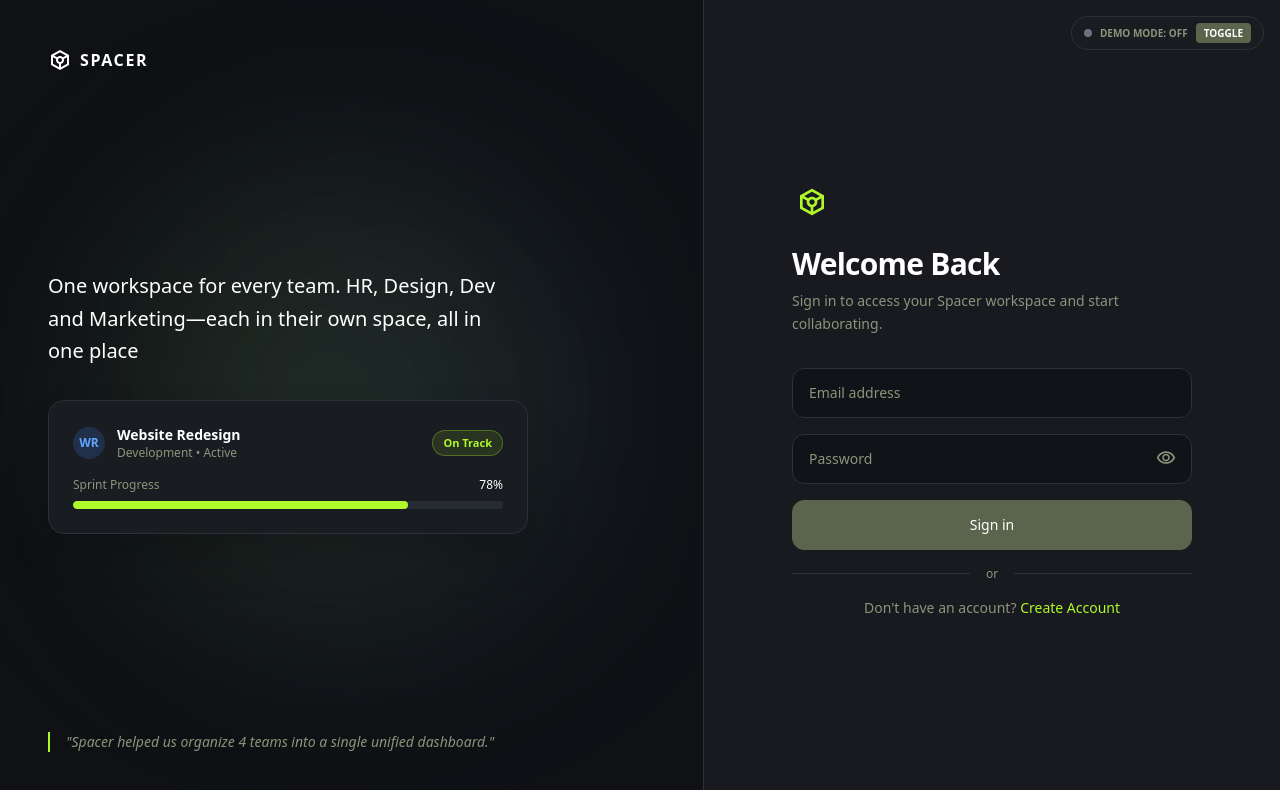
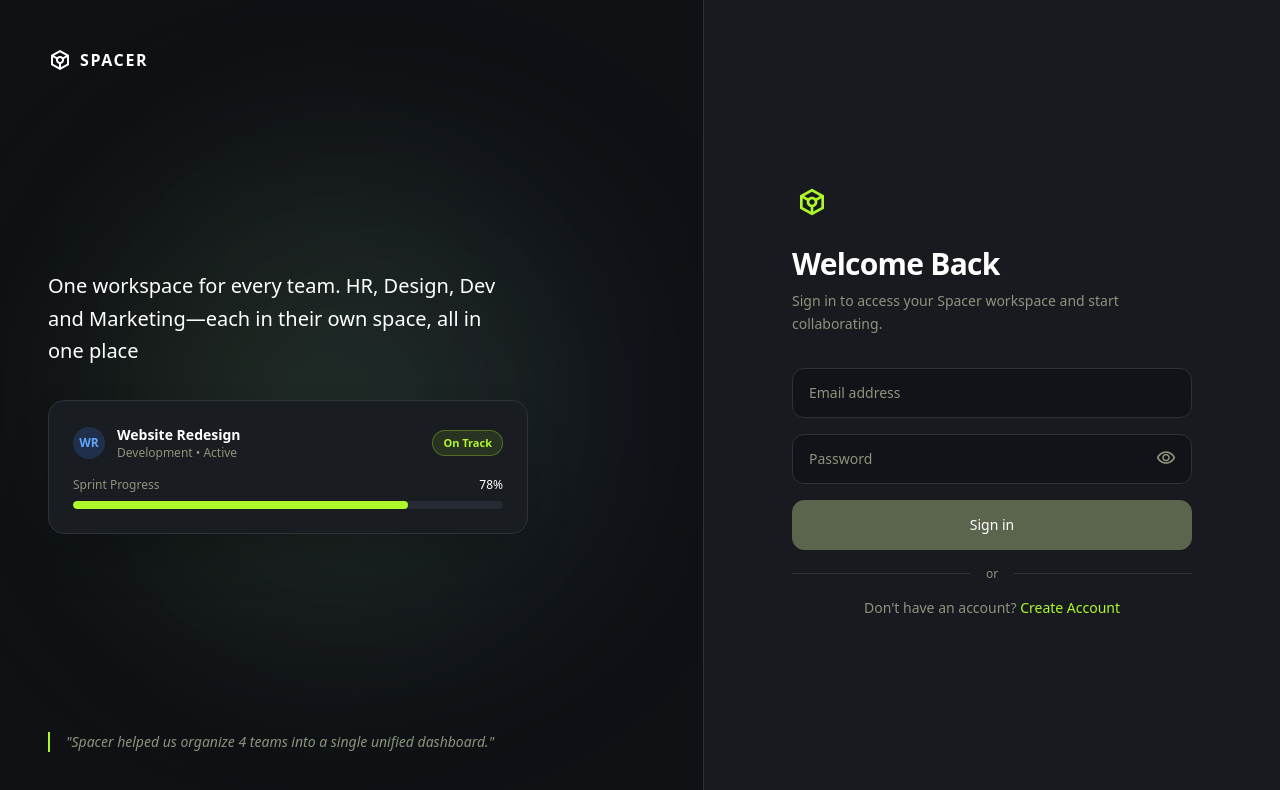
Before and after one commit to Patrickd1234/Spacer-Remaster, a React (Vite) app in the folder Spacer-app/: page /login in a window 1280 px wide. Shown: the top 790 px of the page. Built offline with nearby package versions, Linux system fonts and the light colour scheme.

Commit message:
Remove demo mode toggle badge

```diff
--- a/Spacer-app/src/Login.jsx
+++ b/Spacer-app/src/Login.jsx
@@ -47,20 +47,6 @@ function Login() {
 
     return (
         <div className="flex min-h-screen bg-[#111318] text-white font-sans overflow-hidden relative">
-            {/* Demo Mode Badge */}
-            <div className="absolute top-4 right-4 z-50">
-                <div className="px-3 py-1.5 rounded-full flex items-center gap-2 text-xs bg-[#191c21] border border-[#2D3139]">
-                    <span className={`w-2 h-2 rounded-full ${isDemoMode ? "bg-[#aff82a] animate-pulse" : "bg-gray-500"}`}></span>
-                    <span className="text-[#8c947b] uppercase font-bold text-[10px]">Demo Mode: {isDemoMode ? "ON" : "OFF"}</span>
-                    <button
-                        type="button"
-                        onClick={toggleDemoMode}
-                        className="px-2 py-0.5 bg-[#5b644d] text-white text-[10px] font-bold rounded hover:bg-[#6c765c] transition-all cursor-pointer uppercase"
-                    >
-                        Toggle
-                    </button>
-                </div>
-            </div>
 
             {/* Left Side: Product Showcase / Graphics */}
             <div className="hidden lg:flex lg:w-[55%] relative flex-col justify-between p-12 overflow-hidden border-r border-[#2D3139] bg-[#0F1115]">
--- a/Spacer-app/src/signup.jsx
+++ b/Spacer-app/src/signup.jsx
@@ -120,20 +120,6 @@ function Signup() {
 
     return (
         <div className="flex min-h-screen bg-[#111318] text-white font-sans overflow-hidden relative">
-            {/* Demo Mode Toggle Badge */}
-            <div className="absolute top-4 right-4 z-50">
-                <div className="px-3 py-1.5 rounded-full flex items-center gap-2 text-xs bg-[#191c21] border border-[#2D3139]">
-                    <span className={`w-2 h-2 rounded-full ${isDemoMode ? "bg-[#aff82a] animate-pulse" : "bg-gray-500"}`}></span>
-                    <span className="text-[#8c947b] uppercase font-bold text-[10px]">Demo Mode: {isDemoMode ? "ON" : "OFF"}</span>
-                    <button
-                        type="button"
-                        onClick={toggleDemoMode}
-                        className="px-2 py-0.5 bg-[#5b644d] text-white text-[10px] font-bold rounded hover:bg-[#6c765c] transition-all cursor-pointer uppercase"
-                    >
-                        Toggle
-                    </button>
-                </div>
-            </div>
 
             {/* Left Side: Product Showcase / Graphics */}
             <div className="hidden lg:flex lg:w-[55%] relative flex-col justify-between p-12 overflow-hidden border-r border-[#2D3139] bg-[#0F1115]">
```
